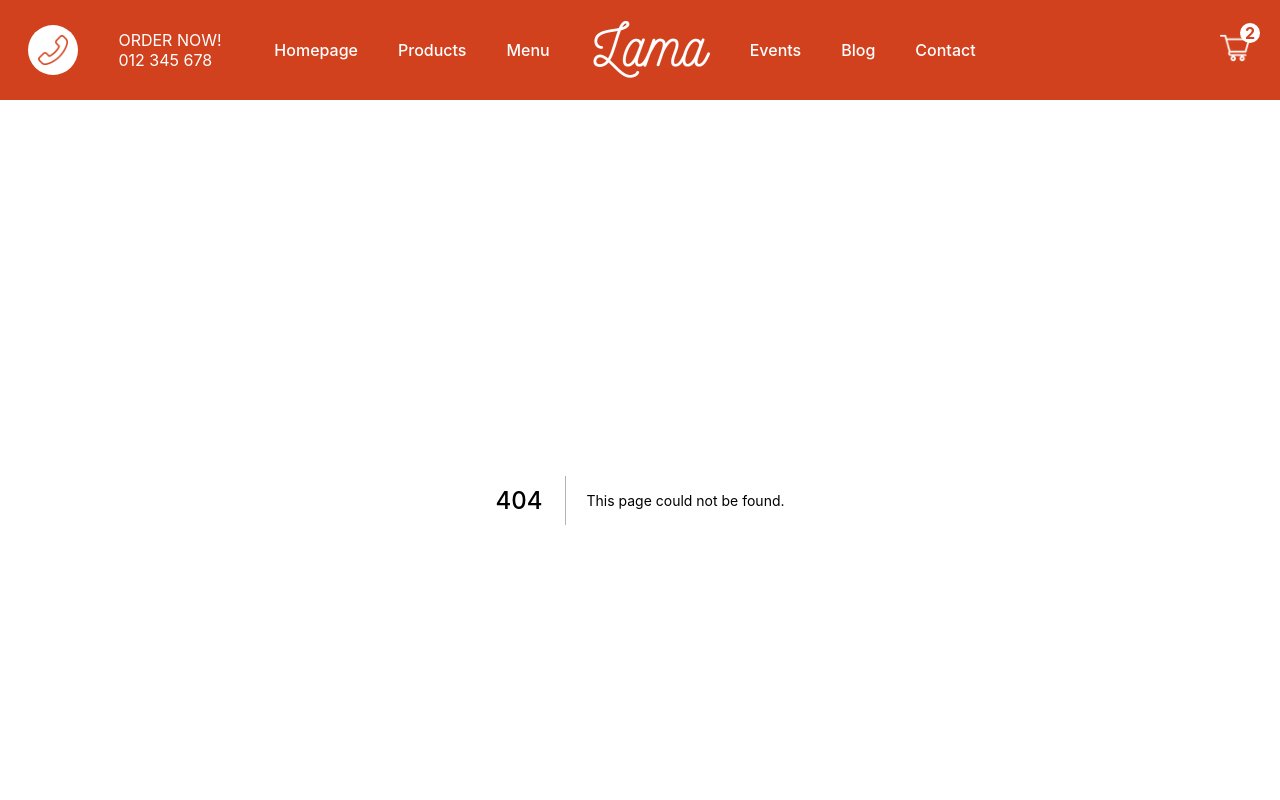
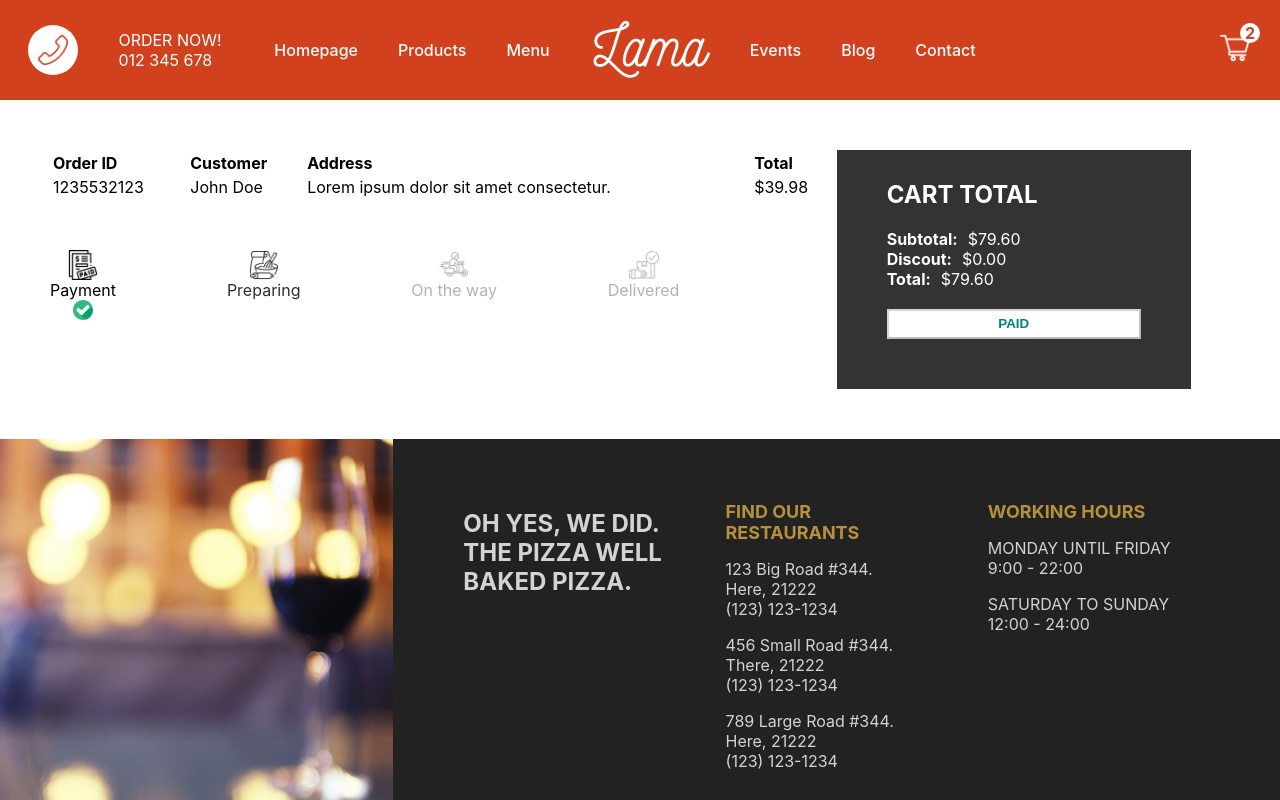
Before and after one commit to mrjiahoe/next-pizza-tutorial, a Next.js app: page /orders/1 in a window 1280 px wide. Before the commit this address had no page. Shown: the top 800 px of the page. Built offline with nearby package versions, Linux system fonts and the light colour scheme.

Commit message:
add order status page

```diff
--- /dev/null
+++ b/pages/orders/[id].jsx
@@ -0,0 +1,118 @@
+import styles from "../../styles/Order.module.css";
+import Image from "next/image";
+
+function Order() {
+	const status = 0;
+
+	const statusClass = (index) => {
+		if (index - status < 1) return styles.done;
+		if (index - status === 1) return styles.inProgress;
+		if (index - status > 1) return styles.undone;
+	};
+
+	return (
+		<div className={styles.container}>
+			<div className={styles.left}>
+				<div className={styles.row}>
+					<table className={styles.table}>
+						<tr className={styles.tr}>
+							<th>Order ID</th>
+							<th>Customer</th>
+							<th>Address</th>
+							<th>Total</th>
+						</tr>
+						<tr>
+							<td>
+								<span className={styles.id}>1235532123</span>
+							</td>
+							<td>
+								<span className={styles.name}>John Doe</span>
+							</td>
+							<td>
+								<span className={styles.address}>
+									Lorem ipsum dolor sit amet consectetur.
+								</span>
+							</td>
+							<td>
+								<span className={styles.total}>$39.98</span>
+							</td>
+						</tr>
+					</table>
+				</div>
+				<div className={styles.row}>
+					<div className={statusClass(0)}>
+						<Image src="/img/paid.png" width={30} height={30} alt="" />
+						<span>Payment</span>
+						<div className={styles.checkedIcon}>
+							<Image
+								className={styles.checkedIcon}
+								src="/img/checked.png"
+								width={20}
+								height={20}
+								alt=""
+							/>
+						</div>
+					</div>
+					<div className={statusClass(1)}>
+						<Image src="/img/bake.png" width={30} height={30} alt="" />
+						<span>Preparing</span>
+						<div className={styles.checkedIcon}>
+							<Image
+								className={styles.checkedIcon}
+								src="/img/checked.png"
+								width={20}
+								height={20}
+								alt=""
+							/>
+						</div>
+					</div>
+					<div className={statusClass(2)}>
+						<Image src="/img/bike.png" width={30} height={30} alt="" />
+						<span>On the way</span>
+						<div className={styles.checkedIcon}>
+							<Image
+								className={styles.checkedIcon}
+								src="/img/checked.png"
+								width={20}
+								height={20}
+								alt=""
+							/>
+						</div>
+					</div>
+					<div className={statusClass(3)}>
+						<Image src="/img/delivered.png" width={30} height={30} alt="" />
+						<span>Delivered</span>
+						<div className={styles.checkedIcon}>
+							<Image
+								className={styles.checkedIcon}
+								src="/img/checked.png"
+								width={20}
+								height={20}
+								alt=""
+							/>
+						</div>
+					</div>
+				</div>
+			</div>
+			<div className={styles.right}>
+				<div className={styles.wrapper}>
+					<h2 className={styles.title}>CART TOTAL</h2>
+					<div className={styles.totalText}>
+						<b className={styles.totalTextTitle}>Subtotal:</b>$79.60
+					</div>
+					<div className={styles.totalText}>
+						<b className={styles.totalTextTitle}>Discout:</b>$0.00
+					</div>
+					<div className={styles.totalText}>
+						<b className={styles.totalTextTitle}>Total:</b>$79.60
+					</div>
+					<button disabled className={styles.button}>
+						PAID
+					</button>
+				</div>
+			</div>
+		</div>
+	);
+}
+
+export default Order;
--- /dev/null
+++ b/styles/Order.module.css
@@ -0,0 +1,83 @@
+.container {
+	padding: 50px;
+	display: flex;
+}
+
+.left {
+	flex: 2;
+}
+
+.table {
+	width: 100%;
+	text-align: left;
+	margin-bottom: 50px;
+}
+
+.row:last-child {
+	width: 80%;
+	display: flex;
+	justify-content: space-between;
+}
+
+.done {
+	display: flex;
+	flex-direction: column;
+	align-items: center;
+}
+
+.inProgress {
+	display: flex;
+	flex-direction: column;
+	align-items: center;
+	animation: inProgress 1s ease infinite alternate;
+}
+
+@keyframes inProgress {
+	from {
+		opacity: 0;
+	}
+	to {
+		opacity: 1;
+	}
+}
+
+.undone {
+	display: flex;
+	flex-direction: column;
+	align-items: center;
+	opacity: 0.3;
+}
+
+.undone .checkedIcon,
+.inProgress .checkedIcon {
+	display: none;
+}
+
+.right {
+	flex: 1;
+}
+
+.wrapper {
+	width: 90%;
+	max-height: 300px;
+	background-color: #333;
+	padding: 50px;
+	padding-top: 10px;
+	display: flex;
+	flex-direction: column;
+	justify-content: space-between;
+	color: White;
+}
+
+.totalTextTitle {
+	margin-right: 10px;
+}
+
+.button {
+	background-color: white;
+	height: 30px;
+	color: teal;
+	font-weight: bold;
+	margin-top: 20px;
+	cursor: not-allowed;
+}
```
